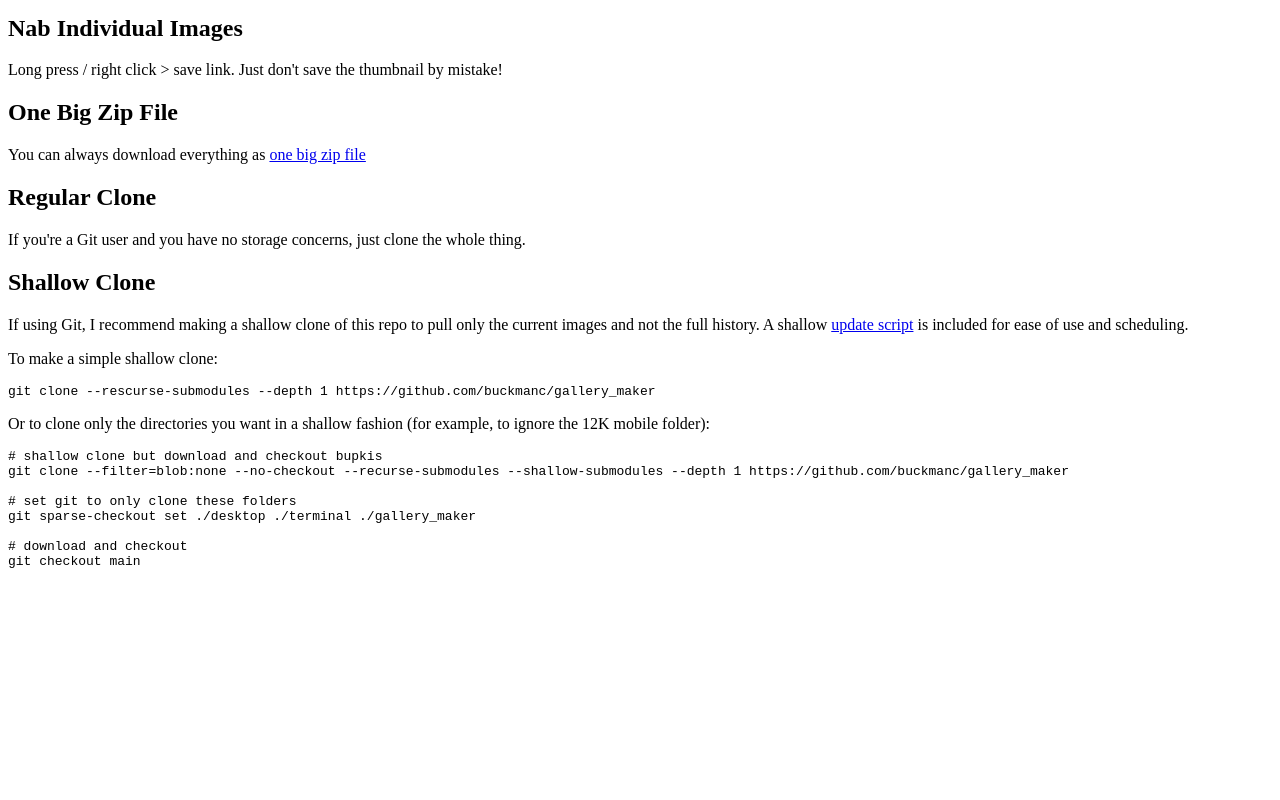
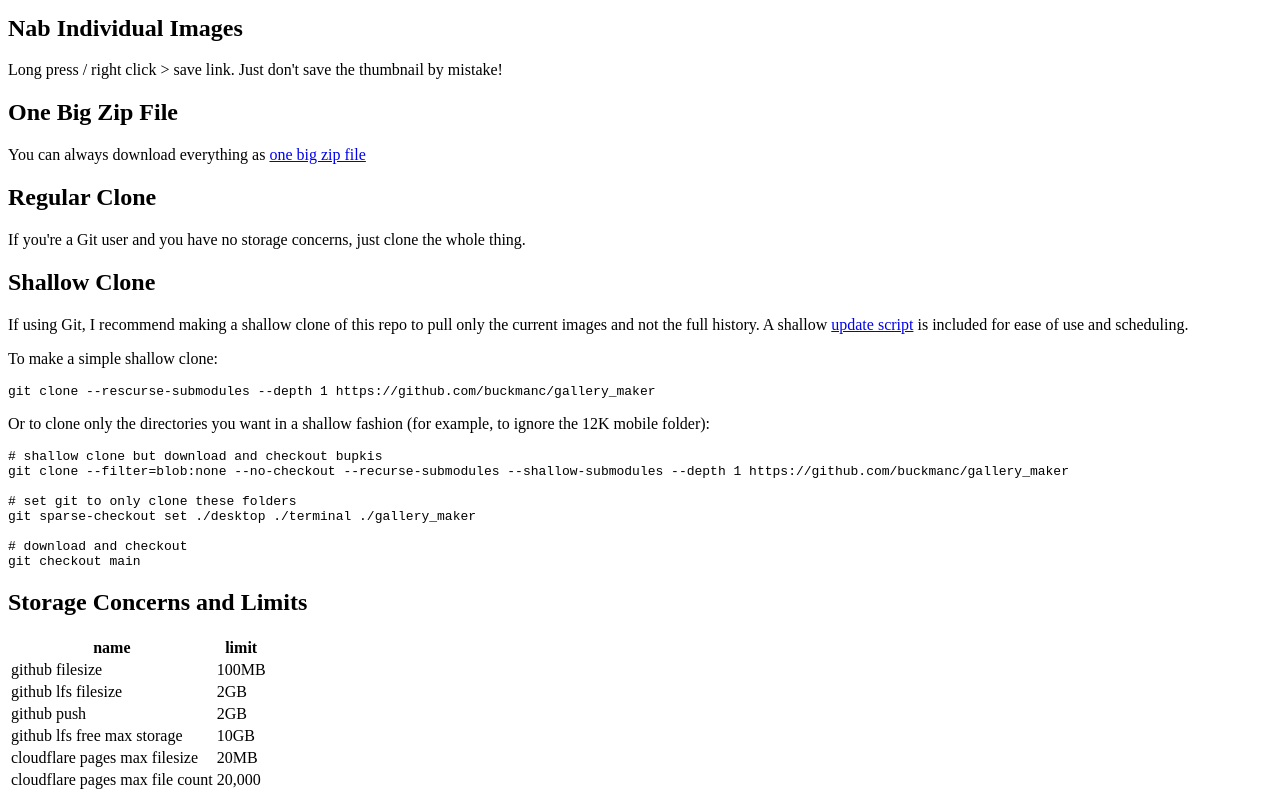
Before and after one commit to buckmanc/gallery_maker, a plain HTML site: page README.html in a window 1280 px wide. Shown: the part 1100-1900 px from the top of the page. Before the commit the page ends 1682 px from the top, so only its background shows below. Drawn offline with Linux system fonts and the light colour scheme.

Commit message:
readme tweaks

```diff
--- a/README.html
+++ b/README.html
@@ -168,5 +168,40 @@ git sparse-checkout set ./desktop ./terminal ./gallery_maker
 # download and checkout
 git checkout main
 </code></pre>
+<h2 id="storage-concerns-and-limits">Storage Concerns and Limits</h2>
+<table>
+<thead>
+<tr class="header">
+<th>name</th>
+<th>limit</th>
+</tr>
+</thead>
+<tbody>
+<tr class="odd">
+<td>github filesize</td>
+<td>100MB</td>
+</tr>
+<tr class="even">
+<td>github lfs filesize</td>
+<td>2GB</td>
+</tr>
+<tr class="odd">
+<td>github push</td>
+<td>2GB</td>
+</tr>
+<tr class="even">
+<td>github lfs free max storage</td>
+<td>10GB</td>
+</tr>
+<tr class="odd">
+<td>cloudflare pages max filesize</td>
+<td>20MB</td>
+</tr>
+<tr class="even">
+<td>cloudflare pages max file count</td>
+<td>20,000</td>
+</tr>
+</tbody>
+</table>
 </body>
 </html>
```
Also changed, not shown: index.html (+35 -0 lines), 2 other files.
